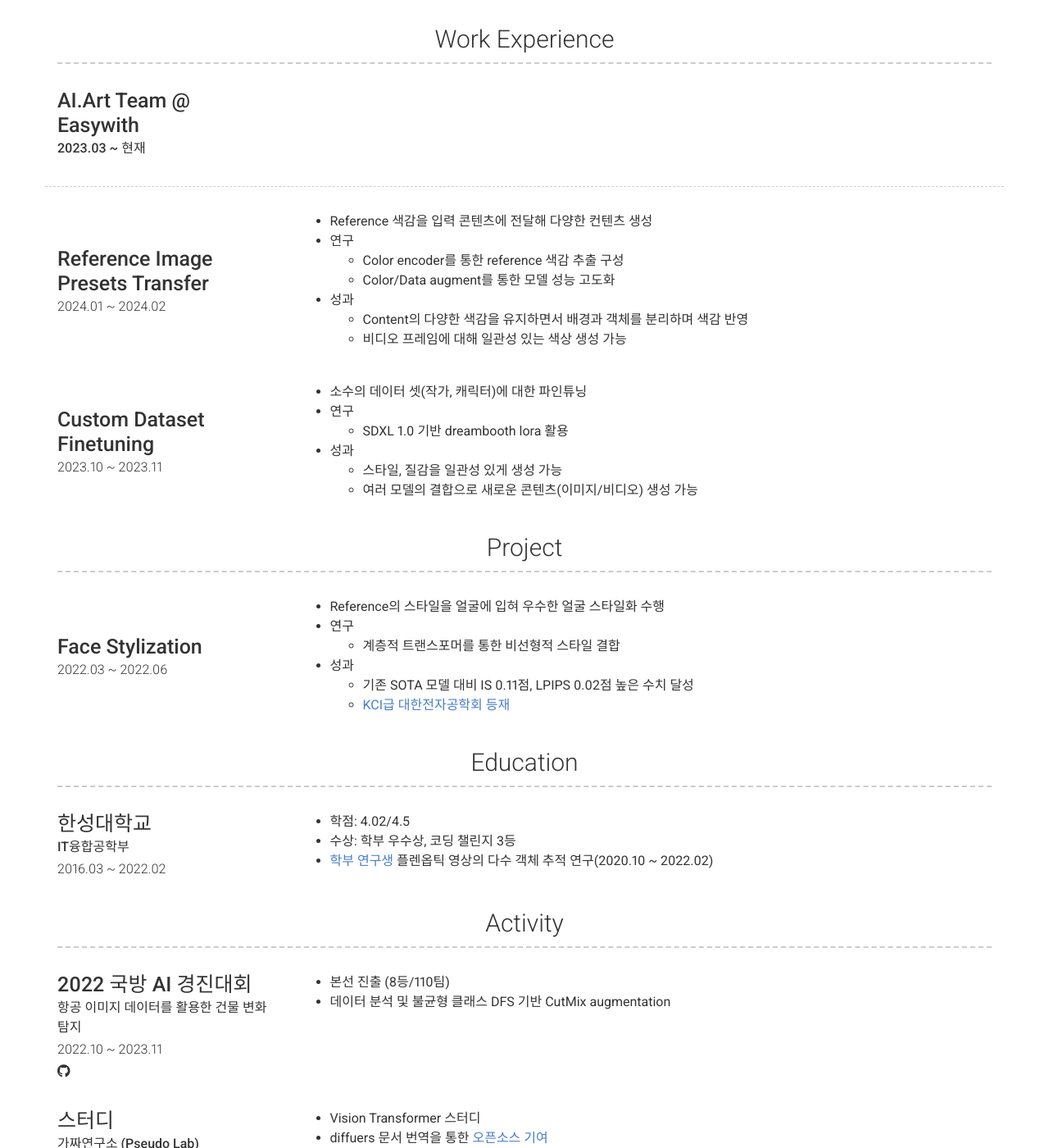
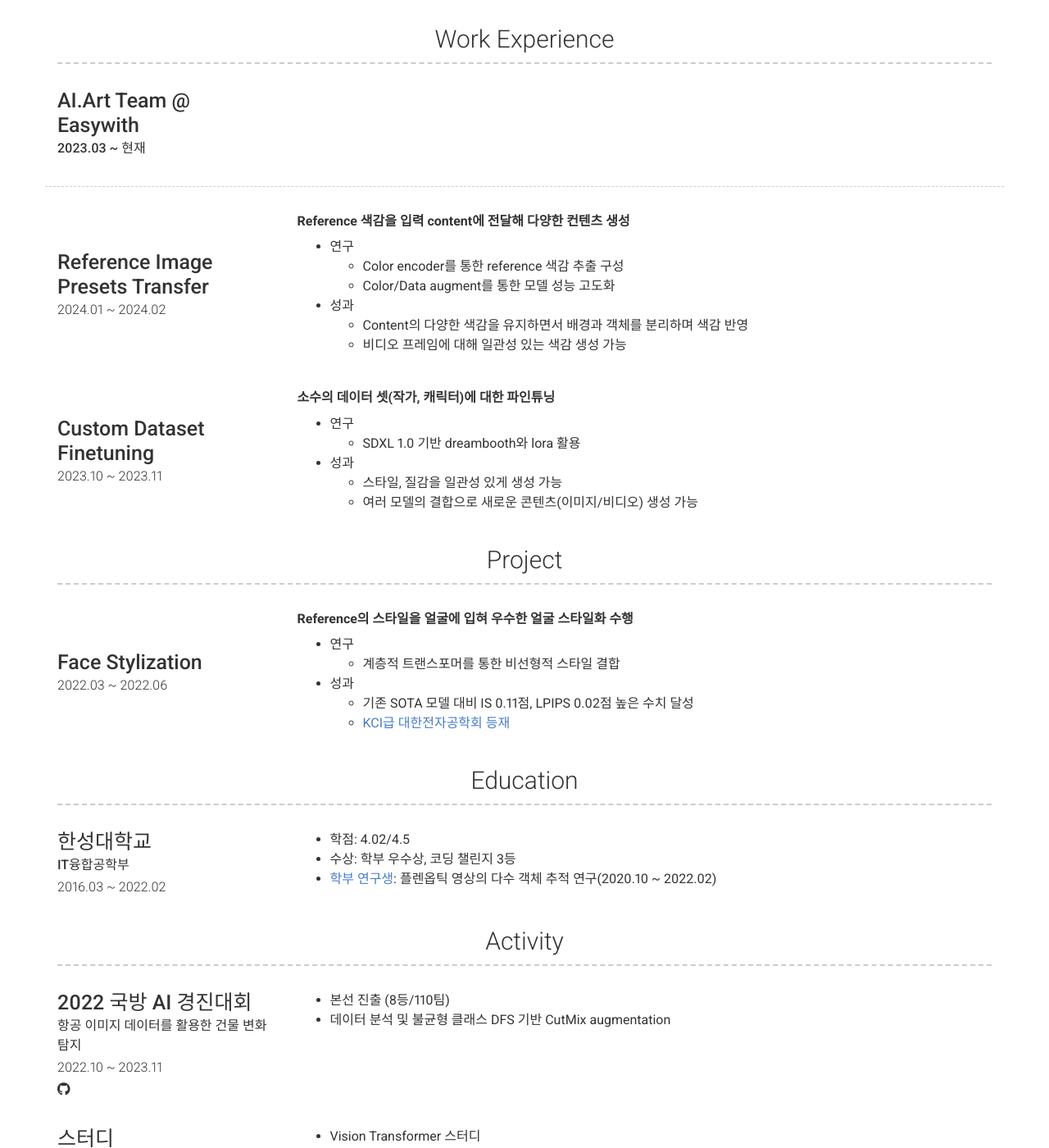
Before and after one commit to jjuun0/jjuun_resume, a Jekyll site: the page built from index.md, in a window 1280 px wide and 1400 px high, scrolled down 499 px. Shown: the whole window at 82% size. Built offline with Jekyll 4.4.1, drawn with Linux system fonts in a browser that asks for light colours; nearby versions of some CDN libraries; some of the changed text lies outside the part shown.

Commit message:
check pdf export

```diff
--- a/_config.yml
+++ b/_config.yml
@@ -34,10 +34,10 @@ linkedin_username: jjuun0
 # googlescholar_username: D847cGsAAAAJ
 
 # Additional icon links
-additional_links:
-- title: Link name
-  icon: Font Awesome brand icon name (eg. fab fa-twitter) (https://fontawesome.com/icons?d=gallery&s=brands&m=free)
-  url: Link url (eg. https://google.com)
+#additional_links:
+#- title: Link name
+#  icon: Font Awesome brand icon name (eg. fab fa-twitter) (https://fontawesome.com/icons?d=gallery&s=brands&m=free)
+#  url: Link url (eg. https://google.com)
 # - title: another link
 #   icon: font awesome brand icon name (eg. fab fa-twitter) (https://fontawesome.com/icons?d=gallery&s=brands&m=free)
 #   url: Link url (eg. https://google.com)
@@ -52,8 +52,8 @@ additional_links:
 # about_title: About Me (Use this to override about section title)
 about_profile_image: images/profile.png
 about_content: | # this will include new lines to allow paragraphs
-  미디어 아트 전시 회사에서 AI Research Engineer로, **이미지 생성 AI 연구**를 통해 새롭고 다양한 컨텐츠를 창작하는 업무를 하고 있습니다. 더 나아가 **서비스**에 적용하기 위해 **모델 고도화**를 수행합니다.
-  이외에 **최신 트랜드 파악**하고 **커뮤니케이션 능력을 향상**시키기 위해 논문 스터디, 해커톤 등에 참여하여 **생성 AI의 가치를 전달하며 성장**하고자 합니다.
+  미디어 아트 전시 회사에서 AI Research Engineer로, **이미지 생성 AI 연구**를 통해 새롭고 다양한 컨텐츠를 창작하는 업무를 하고 있습니다. 더 나아가 **서비스**에 적용하기 위해 **모델 고도화**를 수행합니다.<br><br>
+  또한 **최신 트랜드 파악**하고 **커뮤니케이션 능력을 향상**시키기 위해 논문 스터디, 해커톤 등에 참여하여 **생성 AI의 가치를 전달하며 성장**하고자 합니다.
 
 
 
@@ -71,21 +71,21 @@ content:
         title: Reference Image Presets Transfer
         caption: 2024.01 ~ 2024.02
         description: | # this will include new lines to allow paragraphs
-          - Reference 색감을 입력 콘텐츠에 전달해 다양한 컨텐츠 생성
+          **Reference 색감을 입력 content에 전달해 다양한 컨텐츠 생성**
           - 연구
             - Color encoder를 통한 reference 색감 추출 구성
             - Color/Data augment를 통한 모델 성능 고도화
           - 성과
             - Content의 다양한 색감을 유지하면서 배경과 객체를 분리하며 색감 반영
-            - 비디오 프레임에 대해 일관성 있는 색상 생성 가능
+            - 비디오 프레임에 대해 일관성 있는 색감 생성 가능
 
       - layout: top-left
         title: Custom Dataset Finetuning
         caption: 2023.10 ~ 2023.11
         description: | # this will include new lines to allow paragraphs
-          - 소수의 데이터 셋(작가, 캐릭터)에 대한 파인튜닝
+          **소수의 데이터 셋(작가, 캐릭터)에 대한 파인튜닝**
           - 연구
-            - SDXL 1.0 기반 dreambooth lora 활용
+            - SDXL 1.0 기반 dreambooth와 lora 활용
           - 성과
             - 스타일, 질감을 일관성 있게 생성 가능
             - 여러 모델의 결합으로 새로운 콘텐츠(이미지/비디오) 생성 가능
@@ -99,7 +99,7 @@ content:
         caption: 학부 프로젝트
         caption: 2022.03 ~ 2022.06
         description: | # this will include new lines to allow paragraphs
-          - Reference의 스타일을 얼굴에 입혀 우수한 얼굴 스타일화 수행
+          **Reference의 스타일을 얼굴에 입혀 우수한 얼굴 스타일화 수행**
           - 연구
             - 계층적 트랜스포머를 통한 비선형적 스타일 결합
           - 성과
@@ -117,7 +117,7 @@ content:
         description: | # this will include new lines to allow paragraphs
           - 학점: 4.02/4.5
           - 수상: 학부 우수상, 코딩 챌린지 3등
-          - [학부 연구생](https://sites.google.com/view/hs-vilab) 플렌옵틱 영상의 다수 객체 추적 연구(2020.10 ~ 2022.02)
+          - [학부 연구생](https://sites.google.com/view/hs-vilab): 플렌옵틱 영상의 다수 객체 추적 연구(2020.10 ~ 2022.02)
 
 
   - title: Activity
@@ -166,6 +166,10 @@ content:
       - 가설을 세워 효율적인 방법을 나열해 시간을 단축합니다.
       - 실제 서비스에 적용하기 위해 부족한 부분을 팀원과 논의합니다.
 
+additional_links:
+- title: Pdf Download
+  icon: far fa-file-pdf
+  url: https://<domain>/resources/cv.pdf
 
 # Footer
 footer_show_references: true
```
